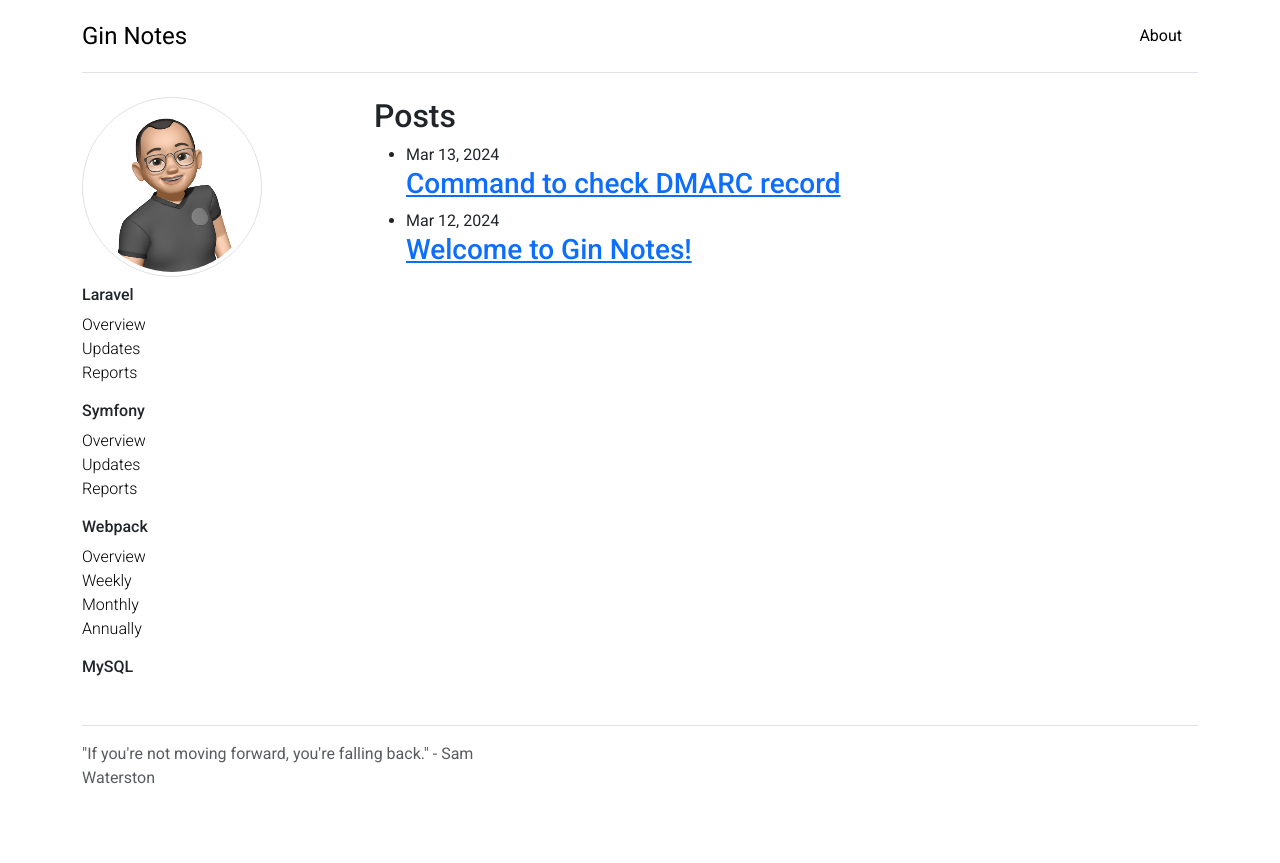
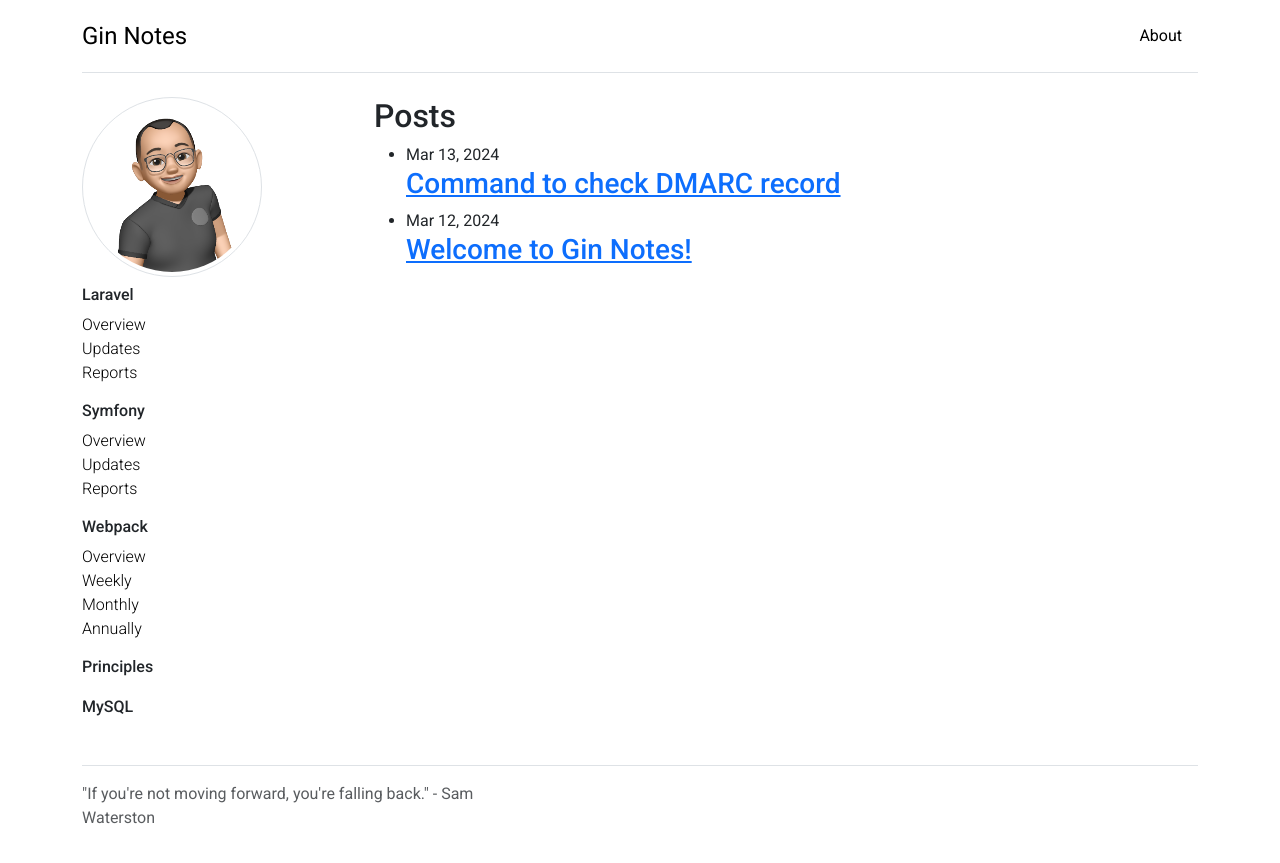
Before and after one commit to ictgtvt/ictgtvt.github.io, a Jekyll site: the page built from index.md, in a window 1280 px wide. Shown: the top 863 px of the page. Built offline with Jekyll 4.4.1, drawn with Linux system fonts in a browser that asks for light colours.

Commit message:
Add principles collection

```diff
--- a/_config.yml
+++ b/_config.yml
@@ -58,3 +58,5 @@ plugins:
 collections:
   mysql:
     output: true
+  principles:
+    output: true
--- a/_layouts/default.html
+++ b/_layouts/default.html
@@ -72,6 +72,21 @@
                     <li class="mb-1">
                         <button class="btn btn-toggle d-inline-flex align-items-center rounded border-0 ps-0 fw-medium collapsed"
                                 data-bs-toggle="collapse"
+                                data-bs-target="#principles-collapse"
+                                aria-expanded="false">
+                            Principles
+                        </button>
+                        <div class="collapse" id="principles-collapse" style="">
+                            <ul class="btn-toggle-nav list-unstyled fw-normal pb-1">
+                                {% for page in site.principles %}
+                                    <li><a href="{{ page.url }}" class="link-body-emphasis d-inline-flex text-decoration-none rounded fw-light">{{ page.name }}</a></li>
+                                {% endfor %}
+                            </ul>
+                        </div>
+                    </li>
+                    <li class="mb-1">
+                        <button class="btn btn-toggle d-inline-flex align-items-center rounded border-0 ps-0 fw-medium collapsed"
+                                data-bs-toggle="collapse"
                                 data-bs-target="#mysql-collapse"
                                 aria-expanded="false">
                             MySQL
```
Also changed, not shown: _principles/yagni.md (added, +5 -0 lines).
